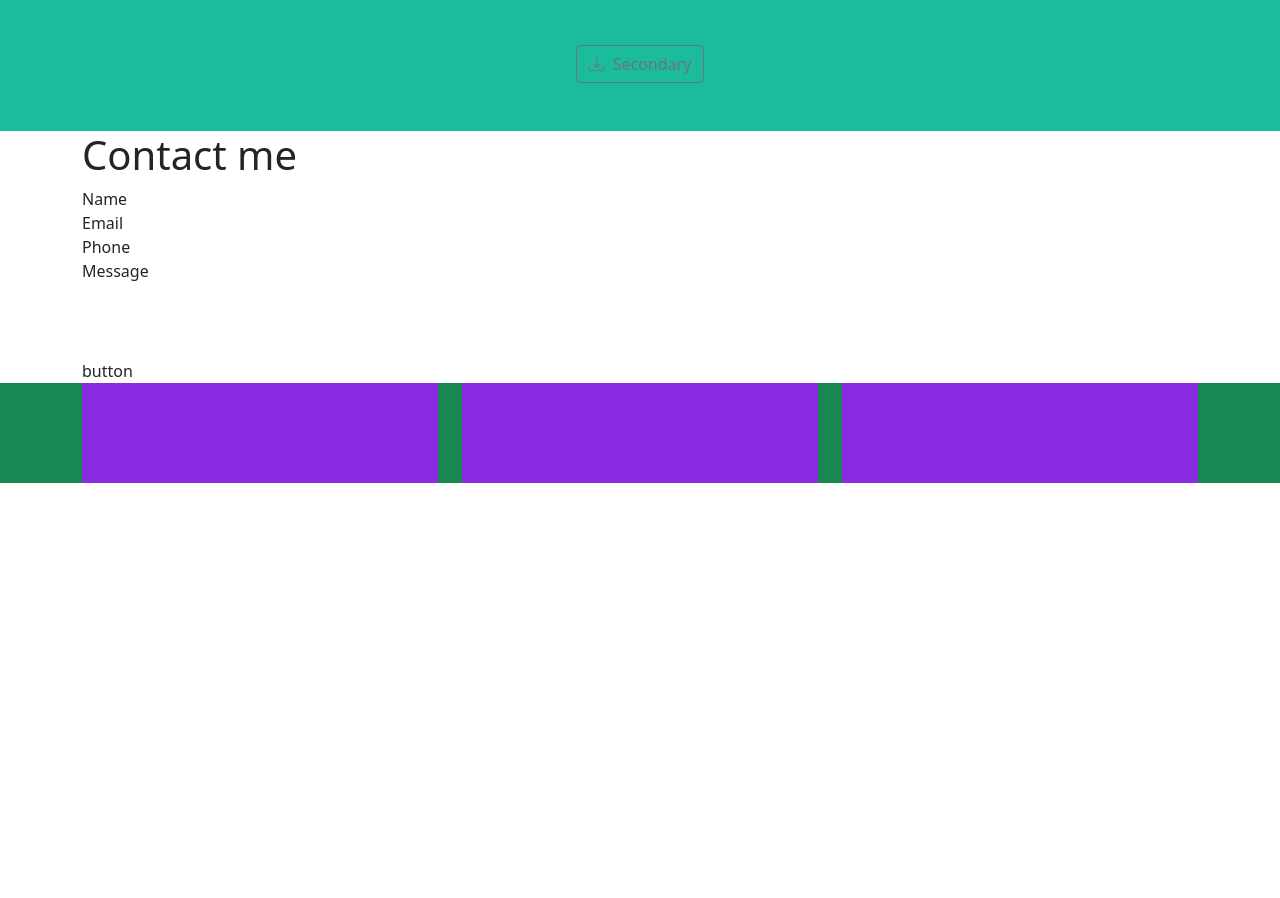
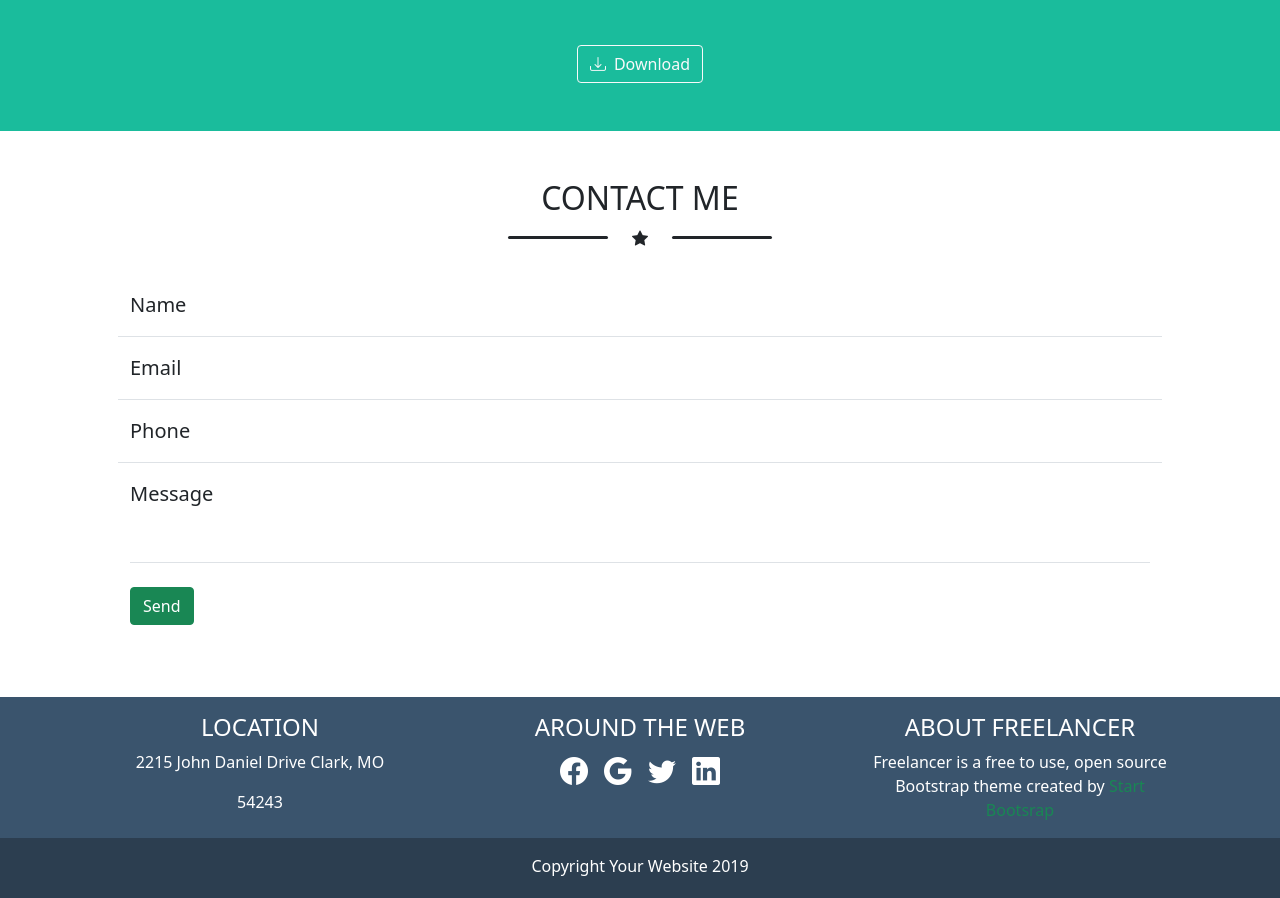
Before and after one commit to Daniel180402/html-css-bootstrap-freelancer, a plain HTML site: page index.html in a window 1280 px wide. Shown: the part 1604-2502 px from the top of the page. Before the commit the page ends 2087 px from the top, so only its background shows below. Drawn offline with nearby package versions, Linux system fonts and the light colour scheme.

Commit message:
added contact me and footer section

```diff
--- a/css/style.css
+++ b/css/style.css
@@ -36,3 +36,12 @@ div.my-jumbobox img{
     background-color: blueviolet;
     height: 100px;
 }
+
+#my-footer-top{
+    background-color: #3a546d;
+}
+
+#my-footer-bottom{
+    background-color: #2c3e50;
+    height: 60px;
+}
--- a/index.html
+++ b/index.html
@@ -57,39 +57,39 @@
                 <div class="row gy-2 mb-5">
                     <div class="col-12 col-md-6 col-lg-4">
                         <div class="box-riempitore-img">
-                            <img src="img/cabin.png" alt="">
+                            <img class="rounded-3" src="img/cabin.png" alt="">
                         </div>
                     </div>
                     <div class="col-12 col-md-6 col-lg-4">
                         <div class="box-riempitore-img">
-                            <img src="img/cake.png" alt="">
+                            <img class="rounded-3" src="img/cake.png" alt="">
                         </div>
                     </div>
                     <div class="col-12 col-md-6 col-lg-4">
                         <div class="box-riempitore-img">
-                            <img src="img/circus.png" alt="">
+                            <img class="rounded-3" src="img/circus.png" alt="">
                         </div>
                     </div>
                     <div class="col-12 col-md-6 col-lg-4">
                         <div class="box-riempitore-img">
-                            <img src="img/game.png" alt="">
+                            <img class="rounded-3" src="img/game.png" alt="">
                         </div>
                     </div>
                     <div class="col-12 col-md-6 col-lg-4">
                         <div class="box-riempitore-img">
-                            <img src="img/safe.png" alt="">
+                            <img class="rounded-3" src="img/safe.png" alt="">
                         </div>
                     </div>
                     <div class="col-12 col-md-6 col-lg-4">
                         <div class="box-riempitore-img">
-                            <img src="img/submarine.png" alt="">
+                            <img class="rounded-3" src="img/submarine.png" alt="">
                         </div>
                     </div>
                 </div>
             </div>
         </section>
         <section id="about-us">
-            <div class="container">
+            <div class="container mb-5">
                 <div class="row">
                     <div class="col-12">
                         <div class="my-about d-flex flex-column py-4 text-white">
@@ -102,7 +102,7 @@
                         </div>
                     </div>
                 </div>
-                <div class="row p-5">
+                <div class="row p-5 gy-3 text-white">
                     <div class="col-12 col-md-6">
                         <p>Lorem ipsum, dolor sit amet consectetur adipisicing elit. Dolor facilis consequuntur quas quis iure sed quasi magnam eum, voluptatum sit error exercitationem totam nobis non velit aut. Nobis, perferendis laudantium. Lorem ipsum dolor sit amet consectetur adipisicing elit. Atque delectus optio doloribus inventore perspiciatis obcaecati eius odio temporibus voluptas consequuntur, laboriosam, quaerat nihil quas sunt sapiente ipsa quo rem rerum?</p>
                     </div>
@@ -113,45 +113,82 @@
                 <div class="row pb-5">
                     <div class="col">
                         <div class="d-flex justify-content-center">
-                            <button type="button" class="btn btn-outline-secondary"><i class="bi bi-download pe-2"></i>Secondary</button>
+                            <button type="button" class="btn btn-outline-light"><i class="bi bi-download pe-2"></i>Download</button>
                         </div>
                     </div>
                 </div>
             </div>
         </section>
-        <section>
-            <div class="container">
+        <section id="contact-me">
+            <div class="container pb-5 ">
                 <div class="row">
-                    <div class="col"><h1>Contact me</h1></div>
+                    <div class="col">
+                        <div class="my-contact flex-column d-flex align-items-center">
+                            <h2>CONTACT ME</h2>
+                            <div class="d-flex flex-row align-items-center pb-4">
+                                <div class="my-line bg-dark"></div>
+                                <div><i class="bi bi-star-fill px-4"></i></div>
+                                <div class="my-line bg-dark"></div>
+                            </div>
+                        </div>
+                    </div>
                 </div>
-                <div class="row">
-                    <div class="col-12">Name</div>
-                    <div class="col-12">Email</div>
-                    <div class="col-12">Phone</div>
+                <div class="row px-5">
+                    <div class="col-12 fs-5 py-3 border-bottom">Name</div>
+                    <div class="col-12 fs-5 py-3 border-bottom">Email</div>
+                    <div class="col-12 fs-5 py-3 border-bottom">Phone</div>
                     <div class="col-12">
-                        <div class="my-box-message">Message</div>
+                        <div class="my-box-message fs-5 py-3 border-bottom">Message</div>
                     </div>
-                    <div class="col-12">button</div>
+                    <div class="col-12 py-4">
+                        <button type="button" class="btn btn-success">Send</button>
+                    </div>
                 </div>
             </div>
         </section>
     </main>
     <footer>
-        <div class="container-fluid bg-success">
-            <div class="container">
-                <div class="row">
+        <section id="my-footer-top">
+            <div class="container pt-3">
+                <div class="row text-white">
                     <div class="col-12 col-md-4">
-                        <div class="box-riempitore"></div>
+                        <div class="d-flex flex-column align-items-center">
+                            <h4>LOCATION</h4>
+                            <p>2215 John Daniel Drive Clark, MO</p>
+                            <p>54243</p>
+                        </div>
                     </div>
                     <div class="col-12 col-md-4">
-                        <div class="box-riempitore"></div>
+                        <div class="d-flex flex-column align-items-center">
+                            <h4>AROUND THE WEB</h4>
+                            <div class="d-flex flex-row fs-3">
+                                <i class="bi bi-facebook px-2"></i>
+                                <i class="bi bi-google px-2"></i>
+                                <i class="bi bi-twitter px-2"></i>
+                                <i class="bi bi-linkedin px-2"></i>
+                            </div>
+                        </div>
                     </div>
                     <div class="col-12 col-md-4">
-                        <div class="box-riempitore"></div>
+                        <div class="d-flex flex-column align-items-center text-center">
+                            <h4>ABOUT FREELANCER</h4>
+                            <p>Freelancer is a free to use, open source<br> Bootstrap theme created by <span class="text-success">Start <br> Bootsrap</span></p>
+                        </div>
                     </div>
                 </div>
             </div>
-        </div>
+        </section>
+        <section id="my-footer-bottom">
+            <div class="container">
+                <div class="row">
+                    <div class="col">
+                        <div class="d-flex justify-content-center text-white align-items-center">
+                            <p class="pt-3">Copyright Your Website 2019</p>
+                        </div>
+                    </div>
+                </div>
+            </div>
+        </section>
     </footer>
 </body>
 </html>
```
